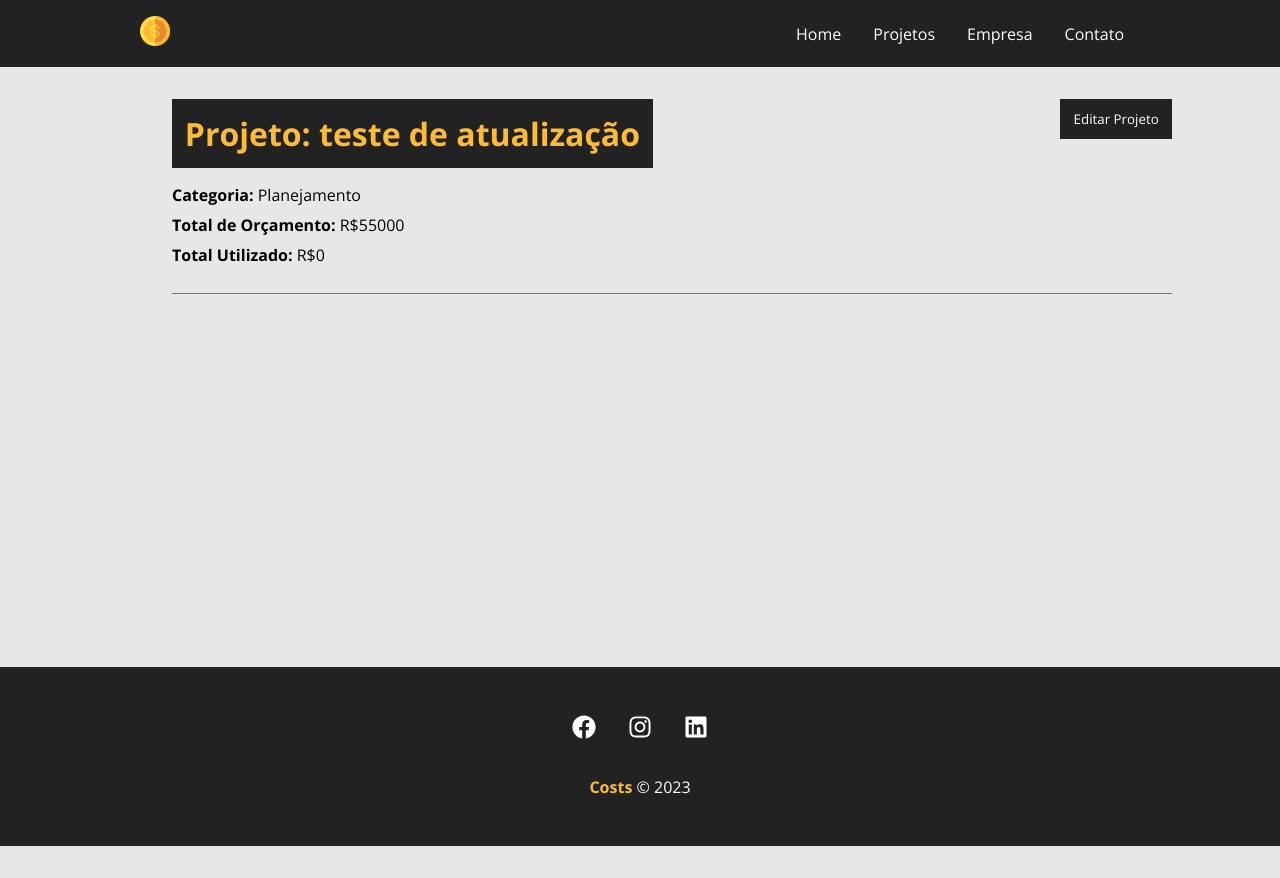
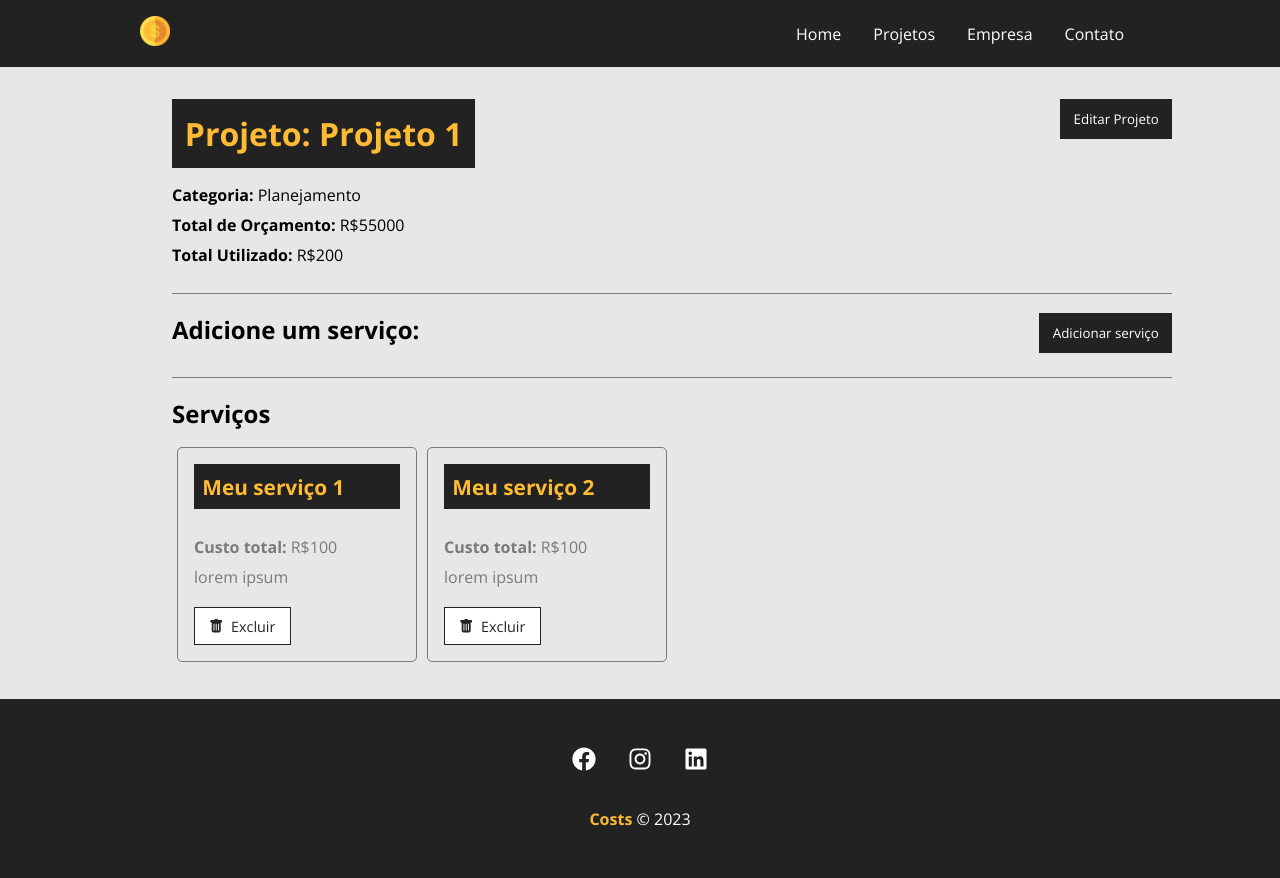
Before and after one commit to Maria-Dalila/Costs-React, a React (Create React App) app: page /project/1 in a window 1280 px wide. Before the commit the page ends 846 px from the top, so only its background shows below. Built offline with nearby package versions, Linux system fonts and the light colour scheme; data requests are answered from the project's data file.

Commit message:
adding and removing services in the project

```diff
--- a/db.json
+++ b/db.json
@@ -1,37 +1,75 @@
 {
   "projects": [
     {
-      "name": "teste de atualização",
+      "name": "Projeto 1",
       "budget": "55000",
       "category": {
         "id": "4",
         "name": "Planejamento"
       },
-      "costs": 0,
-      "services": [],
+      "costs": 200,
+      "services": [
+        {
+          "name": "Meu serviço 1",
+          "costs": "100",
+          "description": "lorem ipsum",
+          "id": "2439ba9f-26b0-419c-8a31-3d2d309da3ca"
+        },
+        {
+          "name": "Meu serviço 2",
+          "costs": "100",
+          "description": "lorem ipsum",
+          "id": "f6e0ef8b-7f38-4235-8bfe-f7e80ee4893f"
+        }
+      ],
       "id": 1
     },
     {
       "name": "Meu projeto 2",
-      "budget": "66666",
+      "budget": "85000",
       "category": {
         "id": "3",
         "name": "Design"
       },
-      "costs": 0,
-      "services": [],
+      "costs": 649,
+      "services": [
+        {
+          "name": "serviço 1",
+          "costs": "649",
+          "description": "lorem ipsum",
+          "id": "35a5b727-b50e-492f-879f-1eea4f407da1"
+        }
+      ],
       "id": 2
     },
     {
       "name": "teste 2",
-      "budget": "60000",
+      "budget": "32000",
+      "category": {
+        "id": "2",
+        "name": "Desenvolvimento"
+      },
+      "costs": 10000,
+      "services": [
+        {
+          "name": "contratar dev java",
+          "costs": "10000",
+          "description": "java dev",
+          "id": "8dc9096b-5a69-4fc6-88b0-c6b2f7041ca2"
+        }
+      ],
+      "id": 3
+    },
+    {
+      "name": "Projeto 5",
+      "budget": "23000",
       "category": {
         "id": "2",
         "name": "Desenvolvimento"
       },
       "costs": 0,
       "services": [],
-      "id": 3
+      "id": 4
     }
   ],
   "categories": [
--- a/package.json
+++ b/package.json
@@ -12,6 +12,7 @@
     "react-icons": "^4.7.1",
     "react-router-dom": "^5.3.4",
     "react-scripts": "5.0.1",
+    "uuid": "^9.0.0",
     "web-vitals": "^2.1.4"
   },
   "scripts": {
--- a/src/components/pages/Project.js
+++ b/src/components/pages/Project.js
@@ -1,16 +1,22 @@
+import {parse, v4 as uuidv4} from 'uuid'
 import styles from './Project.module.css'
 import { useParams } from 'react-router-dom'
 import {useState, useEffect} from 'react'
 import Loading from '../layout/Loading'
 import Container from '../layout/Container'
 import ProjectForm from '../projects/ProjectForm'
+import ServiceForm from '../service/ServiceForm'
 import Message from '../layout/Message'
+import ServiceCard from '../service/ServiceCard'
+
 
 function Project(){
     const { id } = useParams()
 
     const [project, setProject] = useState([])
+    const [services, setServices] = useState([])
     const [showProjectForm, setShowProjectForm] = useState(false)
+    const [showServiceForm, setShowServiceForm] = useState(false)
     const [message, setMessage] = useState()
     const [type, setType] = useState()
 
@@ -21,14 +27,18 @@ function Project(){
                 headers: {
                     'Content-Type': 'application/json',
                 },
-            }).then(resp => resp.json())
-              .then((data) => {setProject(data)})
+               })
+              .then(resp => resp.json())
+              .then((data) => {
+                setProject(data)
+                setServices(data.services)
+            })
               .catch(err => console.log(err))
         }, 300);
     }, [id])
 
     function editPost(project){
-        //budget validacao
+        setMessage('')
         if(project.budget < project.costs){
           setMessage('O orçamento não pode ser menor que o custo do projeto')
           setType('error')
@@ -53,9 +63,78 @@ function Project(){
         .catch(err => console.log(err))
     }
 
+    function removeService(id, costs){
+        const servicesUpdated = project.services.filter(
+            (service) => service.id !== id
+        )
+
+        const projectUpdated = project
+
+        projectUpdated.services = servicesUpdated
+        projectUpdated.costs = parseFloat(projectUpdated.costs) - parseFloat(costs)
+
+        fetch(`http://localhost:5000/projects/${projectUpdated.id}`, {
+            method: 'PATCH',
+            headers: {
+                'Content-Type': 'application/json'
+            },
+            body: JSON.stringify(projectUpdated)
+        }).then((resp) => resp.json)
+        .then((data) => {
+            setProject(projectUpdated)
+            setServices(servicesUpdated)
+            setMessage('Serviço removido com sucesso!')
+            setType('error')
+        })
+        .catch(err => console.log(err))
+    }
+
     function toggleProjectForm() {
         setShowProjectForm(!showProjectForm)
     }
+
+    function toggleServiceForm(){
+        setShowServiceForm(!showServiceForm)
+    }
+
+    function createService(project){
+        setMessage('')
+        //last service
+        const lastService = project.services[project.services.length - 1]
+
+        lastService.id = uuidv4()
+
+        const lastServiceCost = lastService.costs
+
+        const newCost = parseFloat(project.costs) + parseFloat(lastServiceCost)
+
+        //maxium value validation
+        if(newCost > parseFloat(project.budget)){
+            setMessage('Orçamento ultrapassado, verifique o valor do serviço')
+            setType('error')
+            project.services.pop()
+            return false
+        }
+
+        //add service cost to project total cost
+        project.costs = newCost
+
+        //update project
+        fetch(`http://localhost:5000/projects/${project.id}`, {
+            method: 'PATCH',
+            headers: {
+                'Content-Type': 'application/json'
+            },
+            body: JSON.stringify(project)
+        })
+        .then((resp) => resp.json())
+        .then((data) => {
+            setShowServiceForm(false)
+        })
+        .catch((err) => console.log(err))
+
+    }
+
 
     return(
     <>
@@ -89,9 +168,40 @@ function Project(){
                             />
                         </div>)}
                     </div>
+                    <div className={styles.service_form_container}>
+                        <h2>Adicione um serviço:</h2>
+                        <button className={styles.btn} onClick={toggleServiceForm}>
+                            {!showServiceForm ? 'Adicionar serviço' : 'Fechar'}
+                        </button>
+                        <div className={styles.project_info}>
+                            {showServiceForm &&
+                            (<ServiceForm
+                            handleSubmit={createService}
+                            btnText="Adicionar serviço"
+                            projectData={project}
+                            />
+                            )}
+                        </div>
+                    </div>
+                    <h2>Serviços</h2>
+                    <Container customClass="start">
+                        {services.length > 0 &&
+                        services.map((service) => (
+                            <ServiceCard
+                                id={service.id}
+                                name={service.name}
+                                costs={service.costs}
+                                description={service.description}
+                                key={service.key}
+                                handleRemove={removeService}
+                            />
+                        ))
+                        }
+                        {services.length === 0 && <p>Não há servicos cadastrados.</p>}
+                    </Container>
                 </Container>
             </div>
-        ) : (
+            ) :  (
             <Loading />
             )}
 
--- /dev/null
+++ b/src/components/service/ServiceCard.js
@@ -0,0 +1,27 @@
+import { BsFillTrashFill } from 'react-icons/bs'
+import styles from '../projects/ProjectCards.module.css'
+
+function ServiceCard({id, name, costs, description, handleRemove}){
+    const remove = (e) => {
+        e.preventDefault()
+        handleRemove(id, costs)
+    }
+
+    return(
+        <div className={styles.project_card}>
+            <h4>{name}</h4>
+            <p>
+                <span>Custo total:</span> R${costs}
+            </p>
+            <p>{description}</p>
+            <div className={styles.project_card_actions}>
+                <button onClick={remove}>
+                    <BsFillTrashFill />
+                    Excluir
+                </button>
+            </div>
+        </div>
+    )
+}
+
+export default ServiceCard
--- /dev/null
+++ b/src/components/service/ServiceForm.js
@@ -0,0 +1,48 @@
+import styles from '../projects/ProjectForm.module.css'
+import {useState} from 'react'
+import Input from '../form/Input'
+import SubmitButton from '../form/SubmitButton'
+
+function ServiceForm({handleSubmit, btnText, projectData}){
+
+    const [service, setService] = useState({})
+
+    function submit(e){
+        e.preventDefault()
+        projectData.services.push(service)
+        handleSubmit(projectData)
+    }
+
+    function handleChange(e){
+        setService({...service, [e.target.name]: e.target.value})
+    }
+
+    return(
+        <form onSubmit={submit} className={styles.form}>
+            <Input
+            type="text"
+            text="Nome do serviço"
+            name="name"
+            placeholder="Insira o nome do serviço"
+            handleOnChange={handleChange}
+            />
+             <Input
+            type="number"
+            text="Custo do serviço"
+            name="costs"
+            placeholder="Insira o valor total"
+            handleOnChange={handleChange}
+            />
+             <Input
+            type="text"
+            text="Descrição do serviço"
+            name="description"
+            placeholder="Descreva o serviço"
+            handleOnChange={handleChange}
+            />
+            <SubmitButton text={btnText} />
+        </form>
+    )
+}
+
+export default ServiceForm
```
Also changed, not shown: 1 other file (tests, documents, lock files or other folders). Lines whose indentation alone changed are shown as unchanged.
